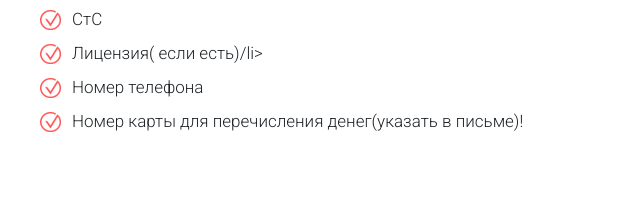
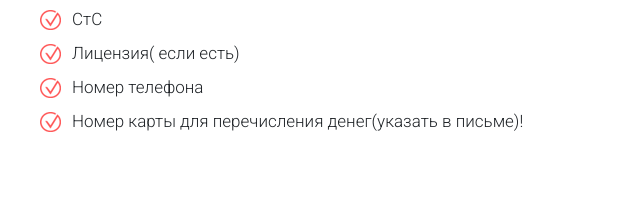
Before and after one commit to yegormatukhno/yegormatukhno.github.io, a plain HTML site: page index.html in a window 1280 px wide. Shown: the part 4454-4665 px from the top of the page, 630-1270 px from the left. Drawn offline with Linux system fonts and the light colour scheme.

Commit message:
Update index.html

```diff
--- a/index.html
+++ b/index.html
@@ -311,7 +311,7 @@
                             <li>Права 2 стороны</li>
                             <li>Паспорт лицевая сторона</li>
                             <li>СтС</li>
-                            <li>Лицензия( если есть)/li>
+                            <li>Лицензия( если есть)</li>
                             <li>Номер телефона</li>
                             <li>Номер карты для перечисления денег(указать в письме)!</li>
                         </ul>
```
